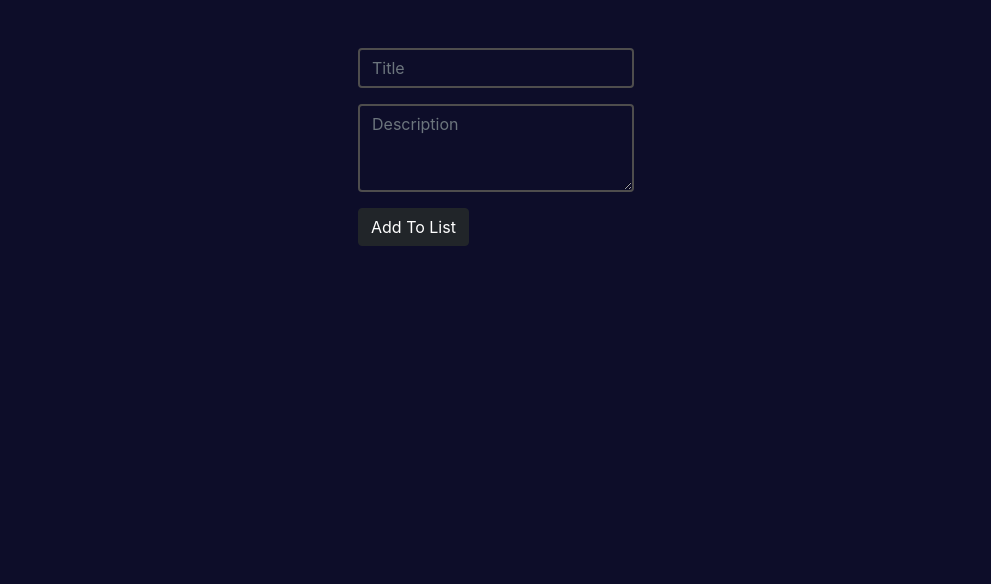
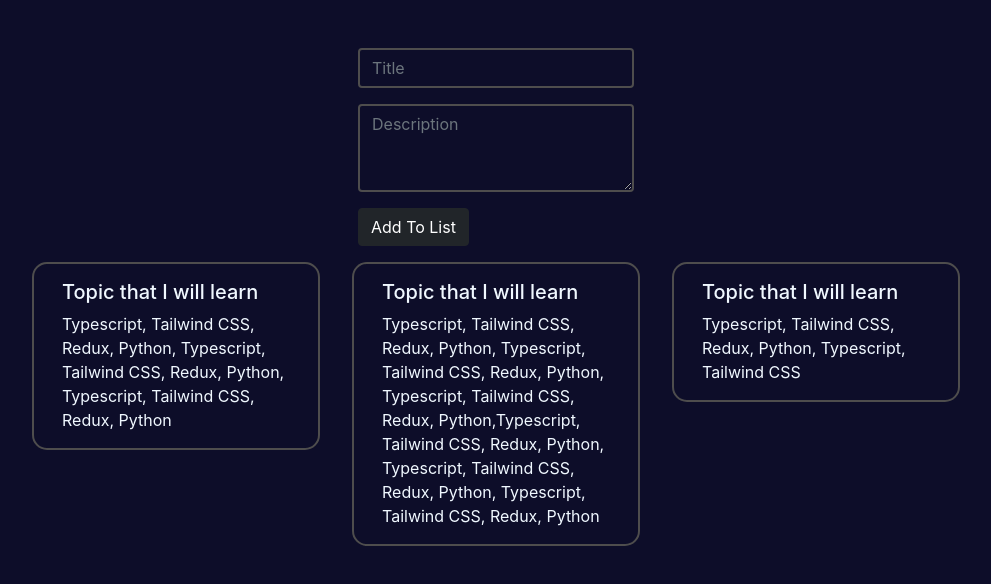
Before and after one commit to SakibNoman/draft-book, a React (Create React App) app: page / in a window 1280 px wide. Shown: the top 584 px of the page, without its empty margins (144-1135 px from the left). Built offline with nearby package versions, Linux system fonts and the light colour scheme.

Commit message:
dynamic list

```diff
--- a/src/components/Home/Home.tsx
+++ b/src/components/Home/Home.tsx
@@ -14,7 +14,23 @@
     description: "",
   });
 
-  const [draftList, setDraftList] = useState<IDraft[]>([]);
+  const [draftList, setDraftList] = useState<IDraft[]>([
+    {
+      title: "Topic that I will learn",
+      description:
+        "Typescript, Tailwind CSS, Redux, Python, Typescript, Tailwind CSS, Redux, Python, Typescript, Tailwind CSS, Redux, Python",
+    },
+    {
+      title: "Topic that I will learn",
+      description:
+        "Typescript, Tailwind CSS, Redux, Python, Typescript, Tailwind CSS, Redux, Python, Typescript, Tailwind CSS, Redux, Python,Typescript, Tailwind CSS, Redux, Python, Typescript, Tailwind CSS, Redux, Python, Typescript, Tailwind CSS, Redux, Python",
+    },
+    {
+      title: "Topic that I will learn",
+      description:
+        "Typescript, Tailwind CSS, Redux, Python, Typescript, Tailwind CSS",
+    },
+  ]);
 
   const onClick = () => {
     setDraftList([...draftList, draft]);
@@ -25,7 +41,9 @@
   };
 
   const onChange = (e: React.ChangeEvent<HTMLInputElement>) => {
-    setDraft({ ...draft, [e.target.name]: e.target.value });
+    if (e.target.value !== "") {
+      setDraft({ ...draft, [e.target.name]: e.target.value });
+    }
   };
 
   return (
```
